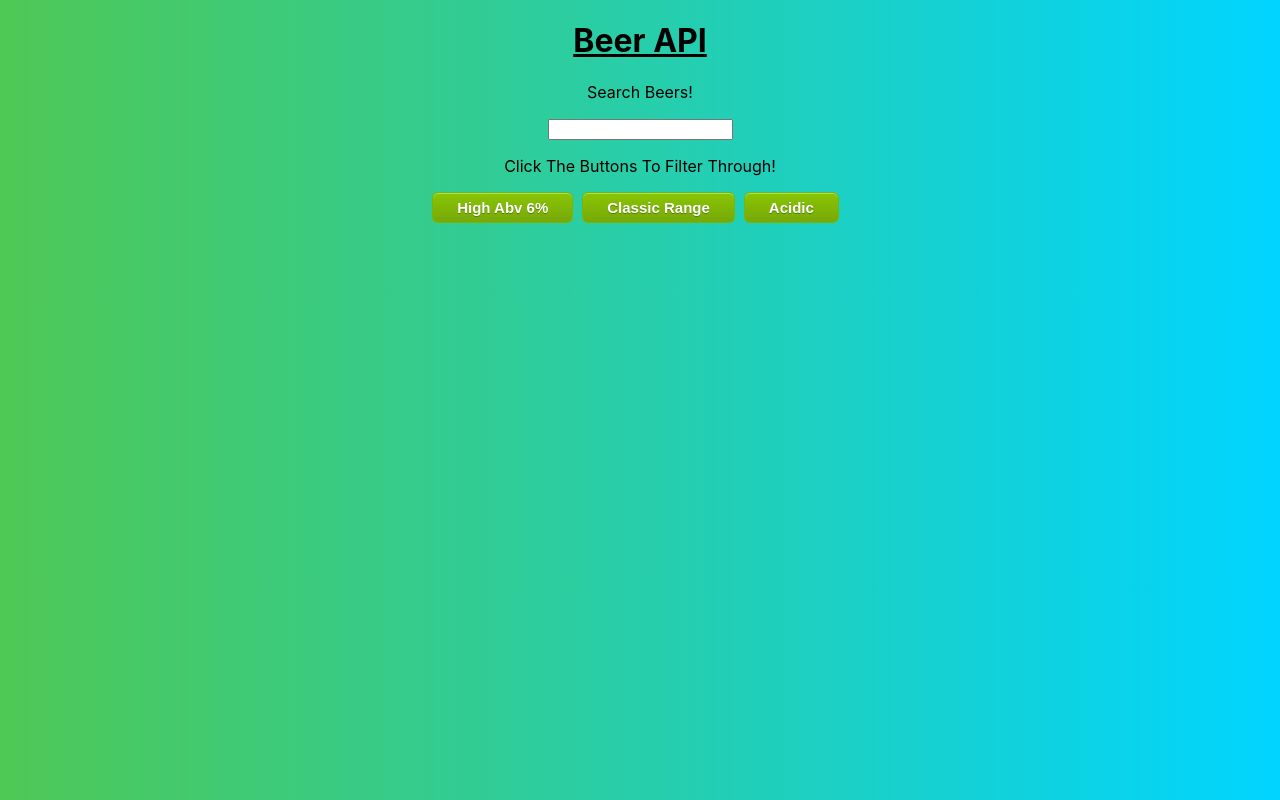
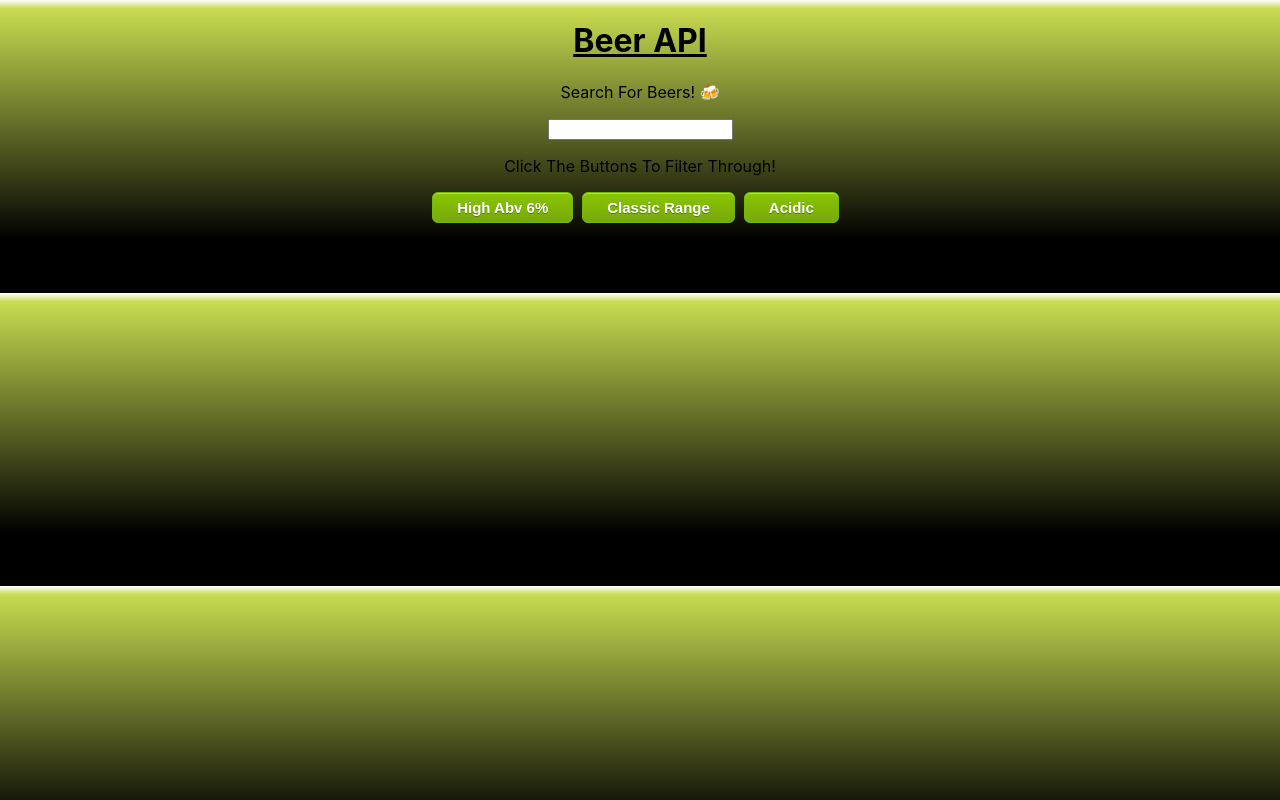
Before and after one commit to Adaz99/react-project-beer, a React (Create React App) app: page / in a window 1280 px wide. Built offline with nearby package versions, Linux system fonts and the light colour scheme; no server answers.

Commit message:
added some more background styles

```diff
--- a/src/App.scss
+++ b/src/App.scss
@@ -1,6 +1,6 @@
 body{
     background: rgb(2,0,36);
-background: linear-gradient(90deg, rgba(2,0,36,1) 0%, rgba(79,200,85,1) 0%, rgba(0,212,255,1) 100%);
+    background: linear-gradient(0deg, rgba(0,0,0,1) 3%, rgba(0,0,0,1) 18%, rgba(200,219,80,1) 97%, rgba(255,255,255,1) 100%);
 h1{
     text-align: center;
     text-decoration: underline;
--- a/src/Components/SearchBox/SearchBox.jsx
+++ b/src/Components/SearchBox/SearchBox.jsx
@@ -7,7 +7,7 @@ const SearchBox = (props) => {
 
     return (
         <form className="search-box">
-          <p>Search Beers!</p>
+          <p>Search For Beers! 🍻</p>
           <input
             type="text"
             onChange={handleInput}
```
